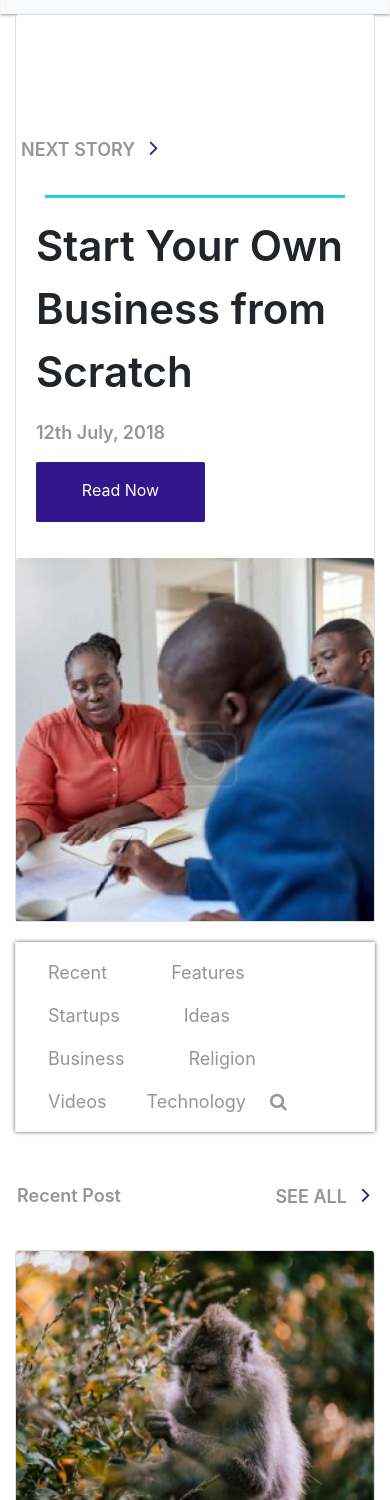
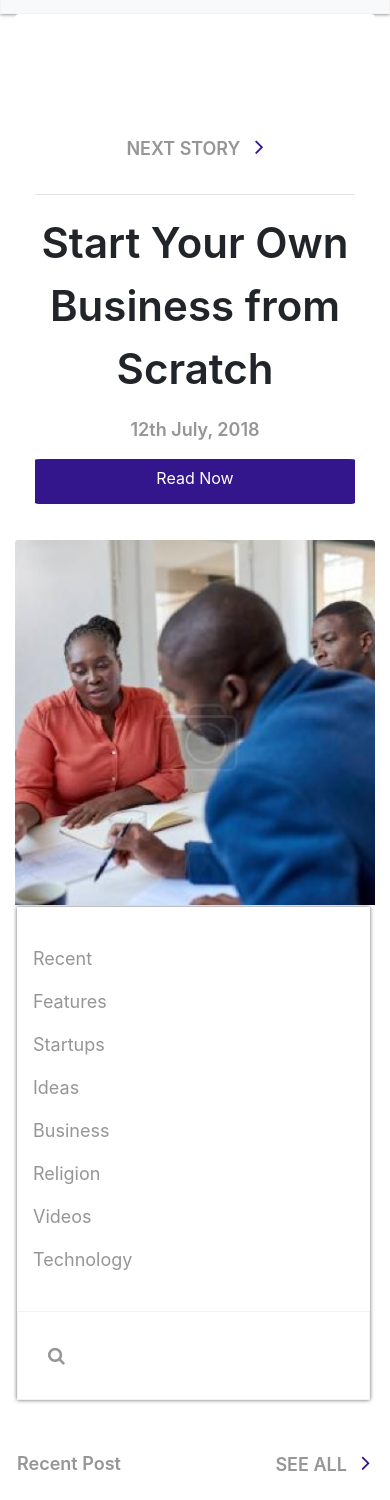
Before and after one commit to Syfon01/BizIntel, a plain HTML site: page blog.html in a window 390 px wide. Shown: the part 100-1600 px from the top of the page. Drawn offline with nearby package versions, Linux system fonts and the light colour scheme.

Commit message:
blog fixed

```diff
--- a/blog.html
+++ b/blog.html
@@ -29,9 +29,9 @@
                     </button>
                     <div class="collapse navbar-collapse" id="navbarNavDropdown">
                       <ul class="navbar-nav ml-auto">
-                        <li class="nav-item">
+                        <!-- <li class="nav-item">
                           <a class="nav-link" href="home.html">Home <span class="sr-only">(current)</span></a>
-                        </li>
+                        </li> -->
                         <li class="nav-item">
                           <a class="nav-link" href="blog.html">Blog</a>
                         </li>
@@ -39,7 +39,7 @@
                           <a class="nav-link" href="#">Hire a Consultant</a>
                         </li>
                         <li class="nav-item">
-                            <a class="nav-link" href="#">About Us</a>
+                            <a class="nav-link" href="about.html">About Us</a>
                           </li>
                           <li class="nav-item">
                             <a class="nav-link" href="contact.html">Contact Us</a>
@@ -56,14 +56,17 @@
     <!-- Business Section -->
     <section id="story">
         <div class="container">
-            <div class="card">
+            <div class="card car">
                 <div class="row">
                     <div class="col-md-5 nextt">
                         <div class="card-body ">
                             <div class="row">
+                                <div class="col-md-5">
                                 <p class="p-18"><a href="" class= "p-18" >NEXT STORY
                                <span> <i class="fa fa-angle-right" style="color:#33158C; font-size:24px; padding-left: 10px; "></i></span></a></p>
-                            <hr class="hr">
+                            </div>
+
+                              <div class="col-md-7"> <hr class="hr1"></div>
                             </div>
                             <p class="p-62">Start Your Own Business from Scratch</p>
                             <p class="p-18">12th July, 2018</p>
@@ -84,14 +87,16 @@
         <div class="container ">
             <!-- <div class="row"> -->
                 <!-- middle nav -->
-                <nav class="navbar  navbar-light d-flex justify-content-between ">
+                <!-- <nav class="navbar  navbar-light   "> -->
+                    <div class="row middle">
+                        <div class="col-md-11 icon col-2">
                           <ul class="nav ">
 
                             <li class="nav-item ">
-                              <a class="nav-link pr-5 p-188" href="#">Recent <span class="sr-only">(current)</span></a>
+                              <a class="nav-link pr-4 p-188" href="#">Recent <span class="sr-only">(current)</span></a>
                             </li>
                             <li class="nav-item ">
-                                <a class="nav-link pr-5 p-188" href="#" >Features <span class="sr-only">(current)</span></a>
+                                <a class="nav-link pr-4 p-188" href="#" >Features <span class="sr-only">(current)</span></a>
                             </li>
                             <li class="nav-item ">
                                 <a class="nav-link pr-5 p-188" href="#">Startups <span class="sr-only">(current)</span></a>
@@ -106,23 +111,25 @@
                               <a class="nav-link pr-5 p-188" href="#" >Religion</a>
                             </li>
                             <li class="nav-item">
-                              <a class="nav-link pr-4 p-188" href="#">Videos</a>
+                              <a class="nav-link pr-5 p-188" href="#">Videos</a>
                             </li>
                             <li class="nav-item">
-                              <a class="nav-link pr-4 p-188 " href="#" >Technology</a>
+                              <a class="nav-link pr-0 p-188 " href="#" >Technology</a>
                             </li>
+                        </ul>
+                    </div>
 
-                            <!-- <hr class="vr"> -->
-                            <li class="nav-item mt-2">
-                             <span class="icon"><a href="" class="p-188 "><i class="fa fa-search"></i></a></span>
-                            </li>
-                            </ul>
+                    <div class="col-md-1 iconn">
+                             <span class="icon"><a href="" class="p-188 mr "><i class="fa fa-search"></i></a></span>
+                        </div>
+                        </div>
+                    <!-- </nav> -->
 
-                        </nav>
      </div>
 </section>
 <!-- end of middle nav -->
 
+ <!-- Card -->
 <section id="content">
             <div class="container">
                       <div class="row pt-5 recent">
@@ -131,8 +138,6 @@
                           <span> <i class="fa fa-angle-right" style="color:#33158C; font-size:24px; padding-left: 10px; "></i></span></a></p>
 
                     </div><br>
-            <!-- End of middle nav -->
-            <!-- Card -->
                         <div class="row">
                             <div class="col-md-3">
                                 <div class="card" >
@@ -219,6 +224,7 @@
                                             </div>
                             </div>
              <!-- End of card    -->
+
             <!-- Features -->
 
                     <div class="card mt-5 feature">
@@ -235,8 +241,8 @@
                             <br> <p><a href="#" class="btn read">Learn More</a></p>
 
                             <div class="row pt-5">
-                             <p class="p-18 ">02 July, 2018</p>
-                             <p class="p-18 next ml-auto"><a href="" class="p-18">NEXT
+                             <p class="p-18 mt-5 ">02 July, 2018</p>
+                             <p class="p-18 next ml-auto mt-5"><a href="" class="p-18">NEXT
                              <span> <i class="fa fa-angle-right" style="color:#33158C; font-size:24px; padding-left: 10px; "></i></span></a></p>
                             </div>
                             </div>
@@ -336,12 +342,13 @@
                                     </div>
                     </div>
             <!-- End of card -->
-
             <center>
                 <p class="pt-5"><a href="#" class="btn read">Learn More</a></p>
             </center>
         </div>
     </section>
+
+    <!-- Footer -->
     <section id="footer">
             <div class="container d-flex justify-content-sm-between">
                  <p class="pt-4">Copyright 2018 bizintelng -a BIZINTEL company. All rights reserved </p>
--- a/css/main.css
+++ b/css/main.css
@@ -1,6 +1,7 @@
 /* Stylings for home */
 .navbar{
 box-shadow: 0px 0px 4px 0px #666;
+height: px;
 }
 .wrapper{
     background: linear-gradient(rgba(104, 101, 103, 0.5), rgba(104, 101, 103, 0.4))
@@ -12,7 +13,7 @@ box-shadow: 0px 0px 4px 0px #666;
 .more{
     color:#33158C;
 }
-hr{
+.hr{
  width:90px;
  height:2px !important;
  background-color:#22D7E3 ;
@@ -44,8 +45,8 @@ hr{
 .btn-b{
     background-color: #33158C !important;
     border-radius:0px;
-    height:60px;
-    width: 169px;
+    height:45px;
+    width: 145px;
     color:#fff;
     padding-top: 20px;
 
@@ -102,6 +103,8 @@ hr{
     color:#fff;
 
 }
+
+/* Blog page CSS */
 .p-18{
     font-size: 18px;
     font-weight: 600;
@@ -146,17 +149,34 @@ hr{
     font-weight: 600;
     /* font-family: "Nunito"; */
 }
-.hr{
-    width: 300px;
+.hr1{
+    /* width: 300px; */
+    color: #2D2D2D;
+}
+.iconn{
+    border: 1px ridge #F2F2F2;
+  padding: 30px 30px 30px 30px;
+
+}
+.icon{
+    padding: 30px 0px 30px 0px;
+
+}
+.middle{
+    /* border: 2px ridge #F2F2F2;  */
+   box-shadow: 0px 0px 4px 0px #666;
+  margin: 2px 5px 0px 2px;
+
+
 
 }
 .read{
-    height:60px;
-    width: 169px;
+    height:45px;
+    width: 145px;
     background-color:#33158C;
     color:#fff;
     border-radius: 2%;
-    padding: 15px;
+    /* padding: 15px; */
 }
 a:hover {
   color:#240e64;
@@ -190,7 +210,27 @@ border: 1px solid #F2F2F2;
   .navbar {
     margin-top: 20px;
   }
+  .readd{
+    position: relative !important;
+	float: left !important;
+	width: 100% !important;
+	text-align: center !important;
+  }
+  .read{
+    width: 100% !important;
+  }
+  .nextt{
+    position: relative !important;
+	float: left !important;
+	width: 100% !important;
+	text-align: center !important;
+  }
+  .car{
+      border-style: none;
+  }
 }
+/* End of blog */
+
 /* About Page CSS */
 #about-body {
     font-family: 'Open Sans', sans-serif;
@@ -200,7 +240,7 @@ border: 1px solid #F2F2F2;
       background-size: cover;
       height:600px;
   }
-  hr{
+  .hr{
       width:90px;
       height:2px !important;
       background-color:#22D7E3 ;
```
Also changed, not shown: about.html (+7 -7 lines), contact.html (+5 -5 lines), home.html (+6 -6 lines).
